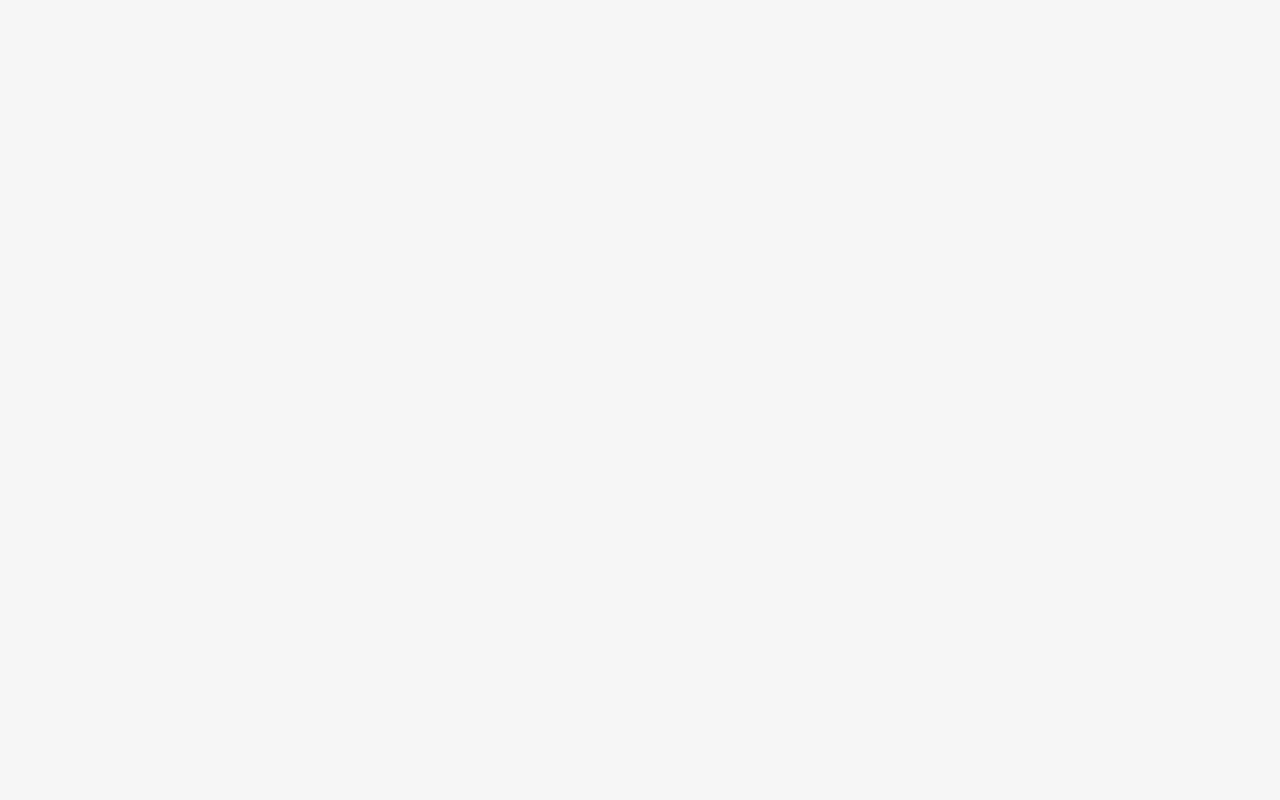
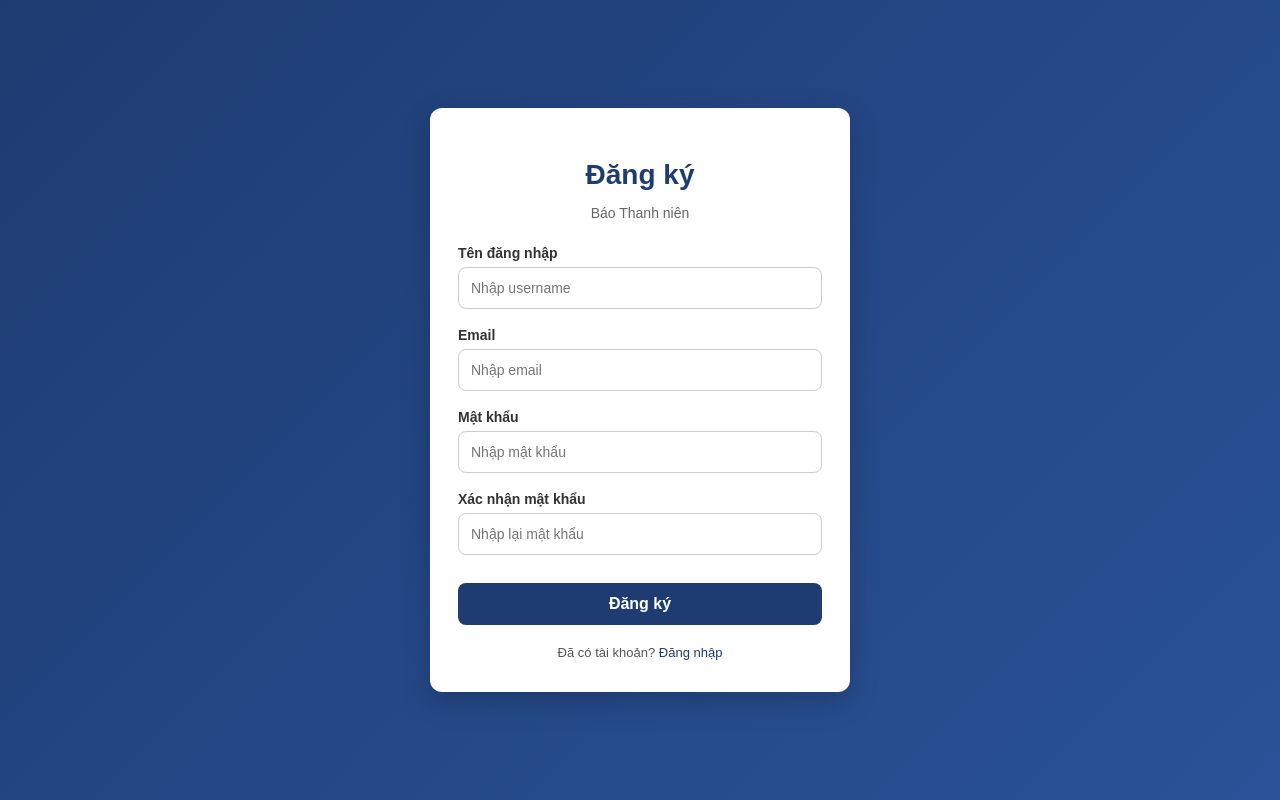
Before and after one commit to LeThanhHai071/LapTrinhFrontEnd_T.Long, a React app in the folder frontend/: page /register in a window 1280 px wide. Before the commit this address had no page. Built offline with nearby package versions, Linux system fonts and the light colour scheme; the HTML template or start-up script is replaced by a standard one.

Commit message:
register.jsx

```diff
--- a/frontend/src/App.jsx
+++ b/frontend/src/App.jsx
@@ -1,6 +1,7 @@
 import { BrowserRouter, Routes, Route, Navigate } from "react-router-dom";
 import Login from "./login";
 import Home from "./home";
+import Register from "./register";
 
 function App() {
   return (
@@ -9,6 +10,7 @@ function App() {
         <Route path="/" element={<Navigate to="/home" />} />
         <Route path="/home" element={<Home />} />
         <Route path="/login" element={<Login />} />
+        <Route path="/register" element={<Register />} />
       </Routes>
     </BrowserRouter>
   );
--- a/frontend/src/login.jsx
+++ b/frontend/src/login.jsx
@@ -1,4 +1,5 @@
 import React from "react";
+import { Link } from "react-router-dom";
 import "./login.css";
 
 export default function Login() {
@@ -38,7 +39,7 @@ return (
 <div className="login-footer">
 <a href="#">Quên mật khẩu?</a>
 <span> | </span>
-<a href="#">Đăng ký</a>
+<Link to="/register">Đăng ký</Link>
 </div>
 </div>
 </div>
--- /dev/null
+++ b/frontend/src/register.jsx
@@ -0,0 +1,50 @@
+import React from "react";
+import "./login.css"; // dùng chung CSS với login
+
+export default function Register() {
+  const handleSubmit = (e) => {
+    e.preventDefault();
+    // TODO: call API register
+    console.log("Register submit");
+  };
+
+  return (
+    <div className="login-page">
+      <div className="login-card">
+        <h1 className="login-title">Đăng ký</h1>
+        <p className="login-subtitle">Báo Thanh niên</p>
+
+        <form className="login-form" onSubmit={handleSubmit}>
+          <div className="form-group">
+            <label>Tên đăng nhập</label>
+            <input type="text" placeholder="Nhập username" required />
+          </div>
+
+          <div className="form-group">
+            <label>Email</label>
+            <input type="email" placeholder="Nhập email" required />
+          </div>
+
+          <div className="form-group">
+            <label>Mật khẩu</label>
+            <input type="password" placeholder="Nhập mật khẩu" required />
+          </div>
+
+          <div className="form-group">
+            <label>Xác nhận mật khẩu</label>
+            <input type="password" placeholder="Nhập lại mật khẩu" required />
+          </div>
+
+          <button type="submit" className="btn-login">
+            Đăng ký
+          </button>
+        </form>
+
+        <div className="login-footer">
+          <span>Đã có tài khoản? </span>
+          <a href="/login">Đăng nhập</a>
+        </div>
+      </div>
+    </div>
+  );
+}
```
